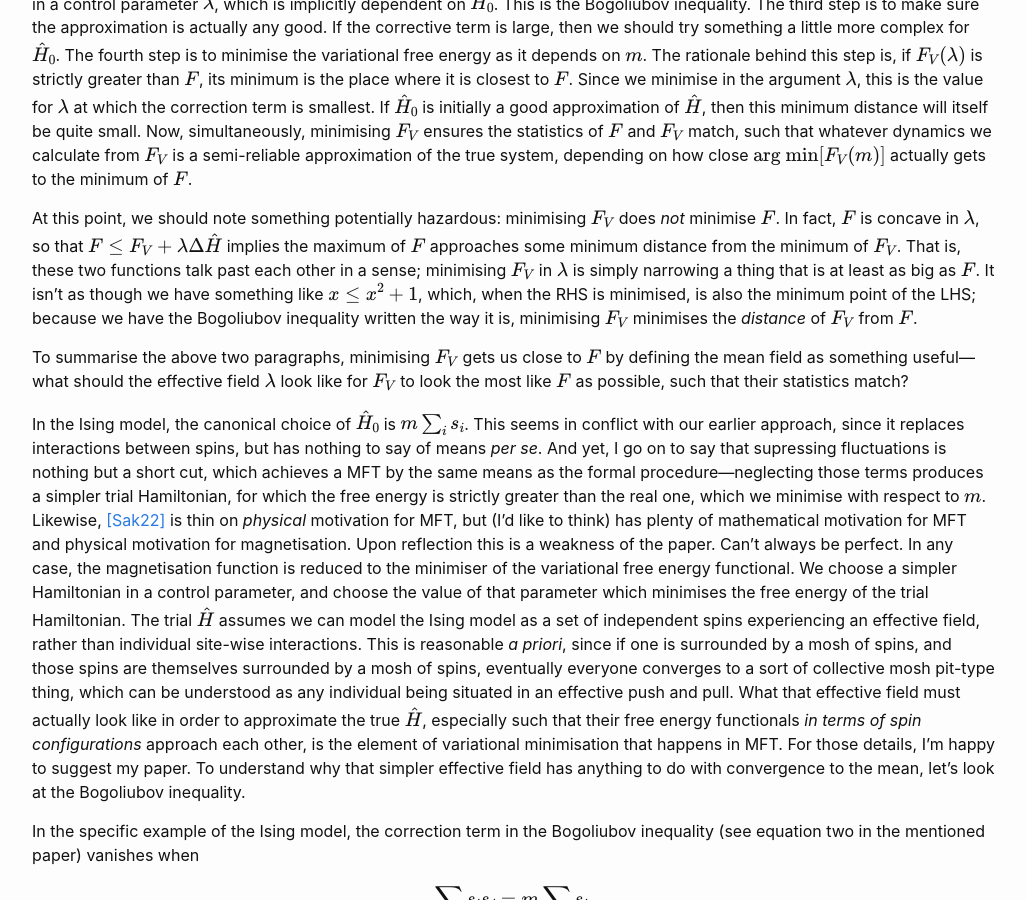
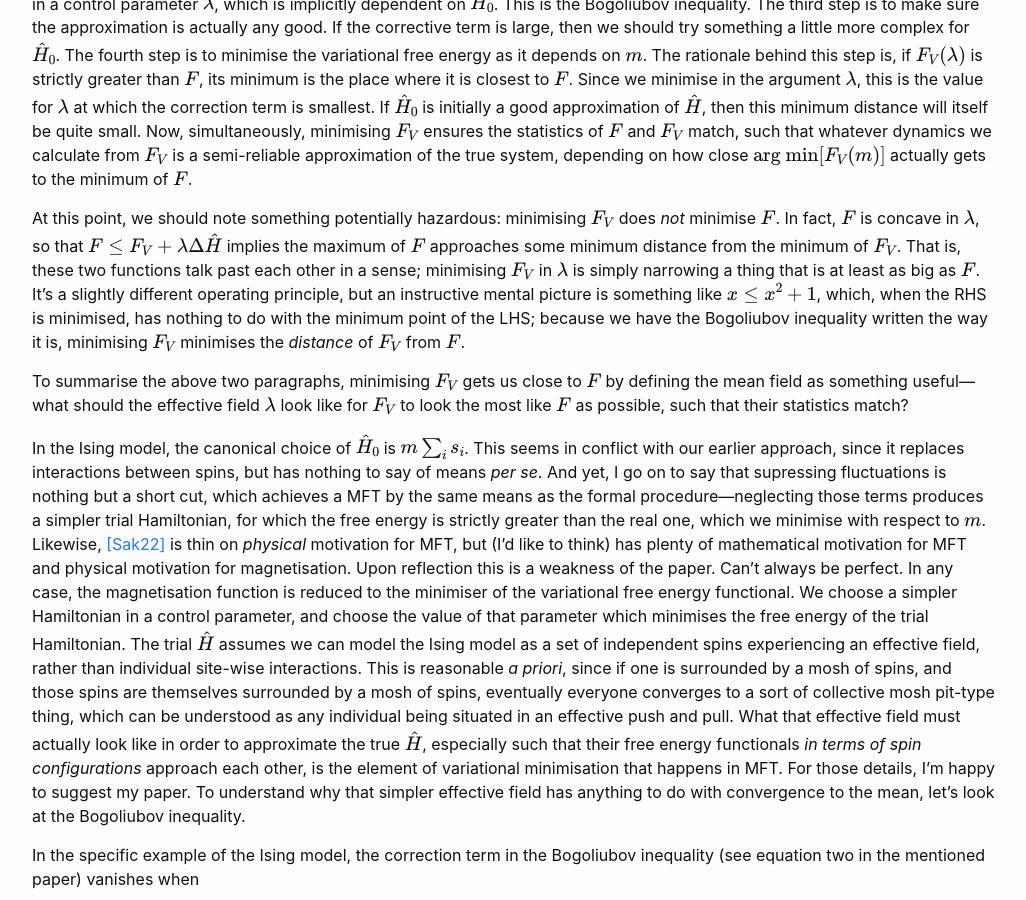
Before and after one commit to DARSakthi/DARSakthi.github.io, a Jekyll site: the page built from _posts/2022-01-25-2-MFT-4-ME.markdown, in a window 1280 px wide and 900 px high, scrolled down 735 px. Shown: the whole window, without its empty margins (126-1152 px from the left). Built offline with Jekyll 4.4.1, drawn with Linux system fonts in a browser that asks for light colours; formulas are drawn with MathJax 3; comment, search, counter and statistics services are not loaded.

Commit message:
Update 2022-01-25-2-MFT-4-ME.markdown

```diff
--- a/_posts/2022-01-25-2-MFT-4-ME.markdown
+++ b/_posts/2022-01-25-2-MFT-4-ME.markdown
@@ -17,7 +17,7 @@ As I said in a [previous blog post](https://darsakthi.github.io/posts/2021/02/ac
 
 There are ostensibly four steps to finding a mean field model formally. First, we pick a simpler trial Hamiltonian $$\hat H_0$$. The second is to find the trial free energy, and then note that the true free energy is bounded by the trial free energy plus a correction term in a control parameter $$\lambda$$, which is implicitly dependent on $$\hat H_0$$. This is the Bogoliubov inequality. The third step is to make sure the approximation is actually any good. If the corrective term is large, then we should try something a little more complex for $$\hat H_0$$. The fourth step is to minimise the variational free energy as it depends on $$m$$. The rationale behind this step is, if $$F_V(\lambda)$$ is strictly greater than $$F$$, its minimum is the place where it is closest to $$F$$. Since we minimise in the argument $$\lambda$$, this is the value for $$\lambda$$ at which the correction term is smallest. If $$\hat H_0$$ is initially a good approximation of $$\hat H$$, then this minimum distance will itself be quite small. Now, simultaneously, minimising $$F_V$$ ensures the statistics of $$F$$ and $$F_V$$ match, such that whatever dynamics we calculate from $$F_V$$ is a semi-reliable approximation of the true system, depending on how close $$\text{arg min}[ F_V(m) ]$$ actually gets to the minimum of $$F$$.
 
-At this point, we should note something potentially hazardous: minimising $$F_V$$ does _not_ minimise $$F$$. In fact, $$F$$ is concave in $$\lambda$$, so that $$F \leq F_V + \lambda \Delta \hat H$$ implies the maximum of $$F$$ approaches some minimum distance from the minimum of $$F_V$$. That is, these two functions talk past each other in a sense; minimising $$F_V$$ in $$\lambda$$ is simply narrowing a thing that is at least as big as $$F$$. It isn't as though we have something like $$x \leq x^2+1$$, which, when the RHS is minimised, is also the minimum point of the LHS; because we have the Bogoliubov inequality written the way it is, minimising $$F_V$$ minimises the _distance_ of $$F_V$$ from $$F$$.
+At this point, we should note something potentially hazardous: minimising $$F_V$$ does _not_ minimise $$F$$. In fact, $$F$$ is concave in $$\lambda$$, so that $$F \leq F_V + \lambda \Delta \hat H$$ implies the maximum of $$F$$ approaches some minimum distance from the minimum of $$F_V$$. That is, these two functions talk past each other in a sense; minimising $$F_V$$ in $$\lambda$$ is simply narrowing a thing that is at least as big as $$F$$. It's a slightly different operating principle, but an instructive mental picture is something like $$x \leq x^2+1$$, which, when the RHS is minimised, has nothing to do with the minimum point of the LHS; because we have the Bogoliubov inequality written the way it is, minimising $$F_V$$ minimises the _distance_ of $$F_V$$ from $$F$$.
 
 To summarise the above two paragraphs, minimising $$F_V$$ gets us close to $$F$$ by defining the mean field as something useful—what should the effective field $$\lambda$$ look like for $$F_V$$ to look the most like $$F$$ as possible, such that their statistics match?
 
```
